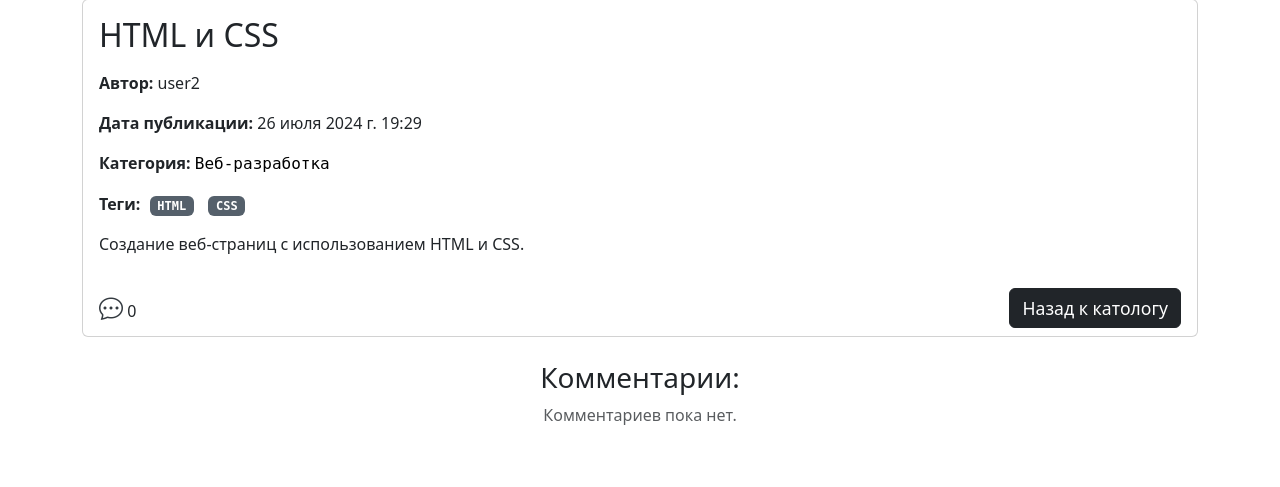
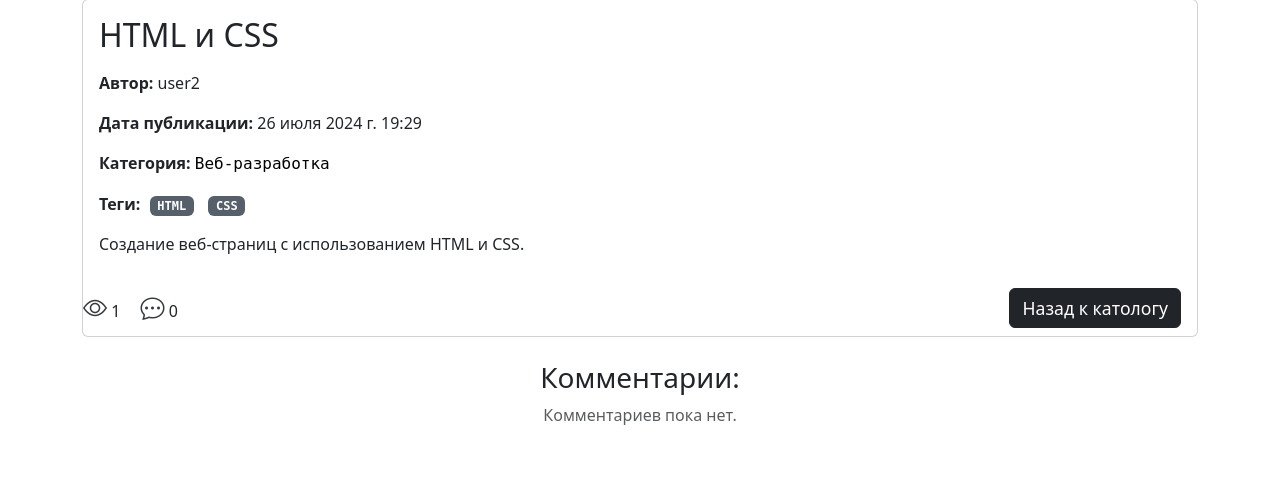
Before and after one commit to RainyBoots/HW_DJ, a Django app: page /blog/html-i-css/ in a window 1280 px wide. Shown: the part 103-590 px from the top of the page. Run offline with Django 5.2, Linux system fonts and the light colour scheme; data comes from the database, SQL or seed files in the repository; some libraries are stand-ins or nearby versions.

Commit message:
Фикс счётчика

```diff
--- a/python_blog/templates/python_blog/post_detail.html
+++ b/python_blog/templates/python_blog/post_detail.html
@@ -28,6 +28,7 @@
         </div>
         <div class="d-flex justify-content-between align-items-center mb-2">
             <div>
+                <span><i class="bi bi-eye"></i> {{ post.views }} </span>
                 <span class="me-3 ms-3"><i class="bi bi-chat-dots"></i> {{ post.comments|length }}</span>
             </div>
             <div>
--- a/python_blog/views.py
+++ b/python_blog/views.py
@@ -85,6 +85,7 @@ def post_detail(request, slug):
         request.session['viewed_posts'].append(slug)
         request.session.modified = True
 
+        post.refresh_from_db()
     return render(request, 'python_blog/post_detail.html', context=context)
 
 
```
